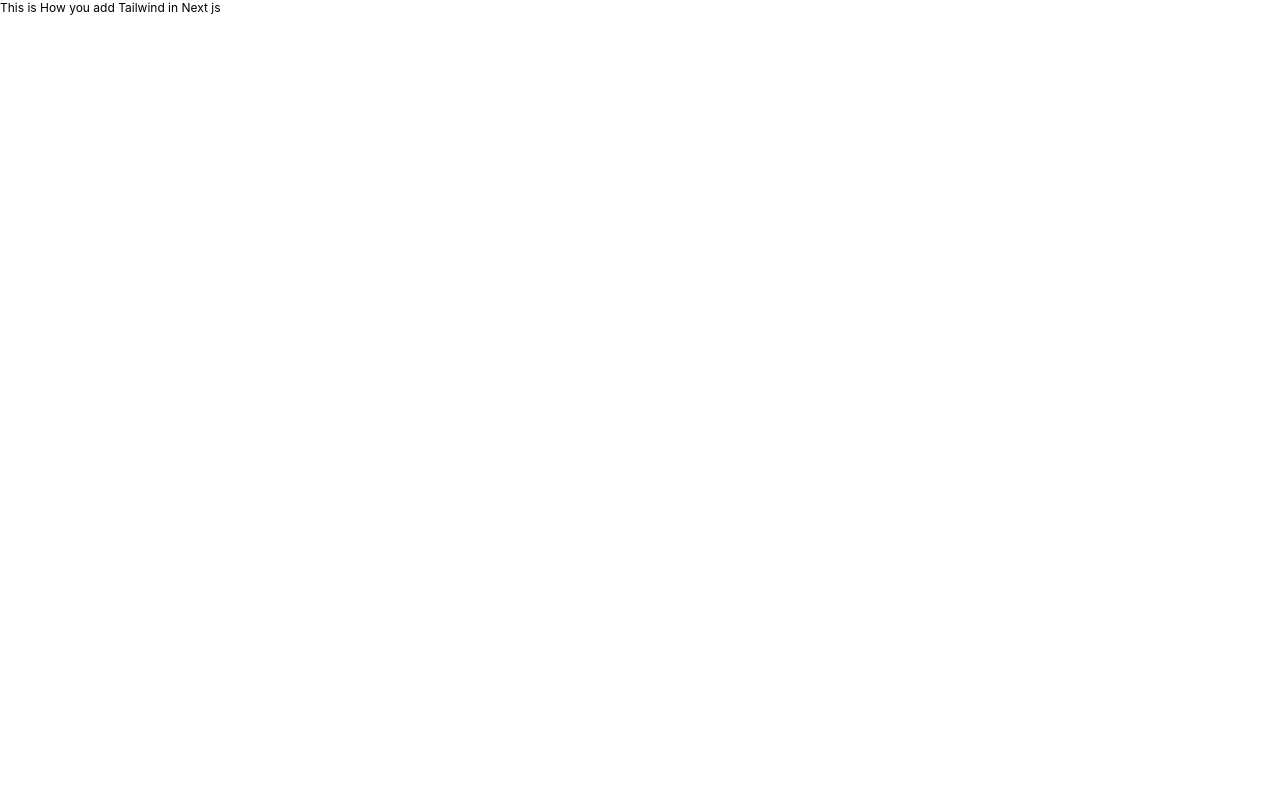
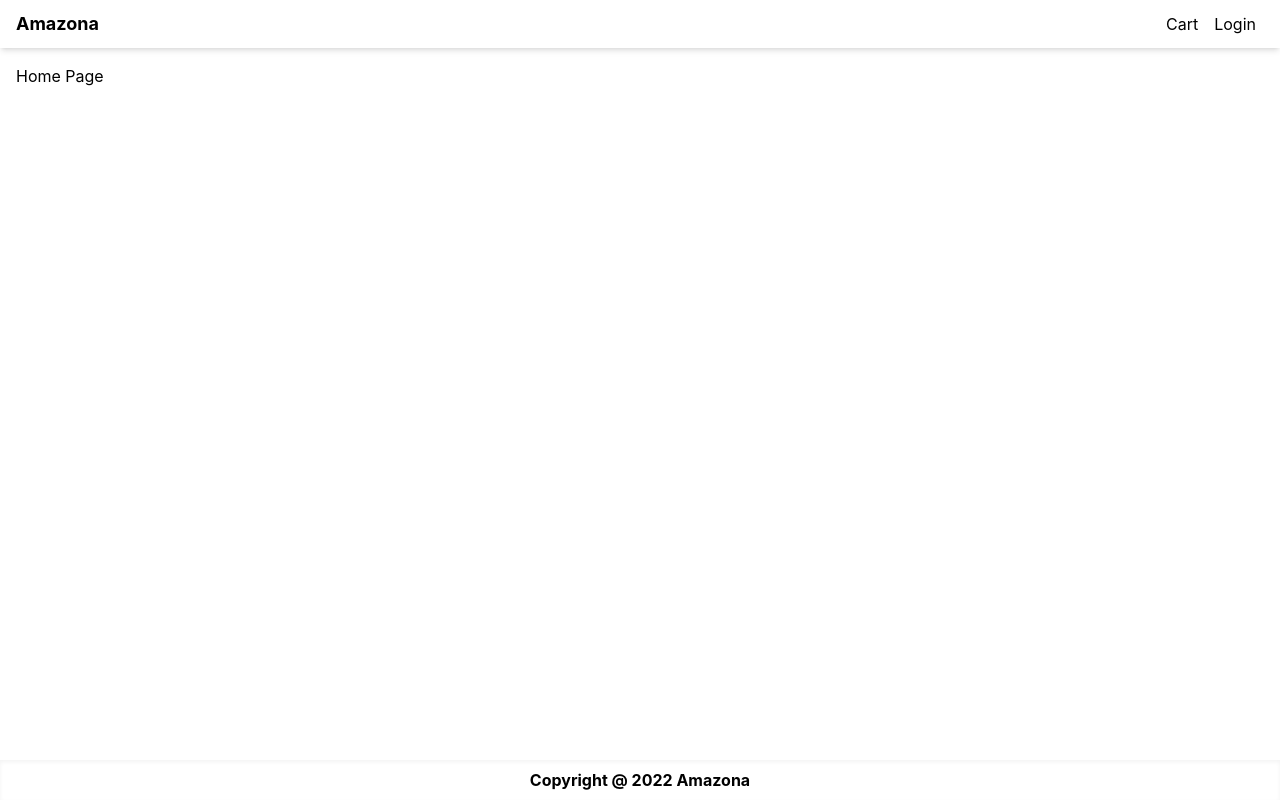
Before and after one commit to utsv51198/amezona-ecommerce, a Next.js app: page / in a window 1280 px wide. Built offline with nearby package versions, Linux system fonts and the light colour scheme.

Commit message:
Layout Component

```diff
--- /dev/null
+++ b/components/Layout.js
@@ -0,0 +1,44 @@
+import React from 'react';
+import Head from 'next/head';
+import Link from 'next/link';
+
+const Layout = ({ title, children }) => {
+  return (
+    <>
+      <Head>
+        <title>{title ? title + '-Amazona' : 'Amazona'}</title>
+        <meta
+          name="description"
+          content="Ecommerce Website"
+        />
+        <link
+          rel="icon"
+          href="/favicon.ico"
+        />
+      </Head>
+      <div className="flex min-h-screen flex-col justify-between">
+        <header>
+          <nav className="flex h-12 items-center px-4 justify-between shadow-md">
+            <Link href="/">
+              <a className="text-lg font-bold">Amazona</a>
+            </Link>
+            <div>
+              <Link href="/cart">
+                <a className="px-2">Cart</a>
+              </Link>
+              <Link href="/login">
+                <a className="px-2">Login</a>
+              </Link>
+            </div>
+          </nav>
+        </header>
+        <main className="container m-auto mt-4 px-4">{children}</main>
+        <footer className="flex h-10 justify-center items-center shadow-inner font-bold">
+          Copyright @ 2022 Amazona
+        </footer>
+      </div>
+    </>
+  );
+};
+
+export default Layout;
--- a/pages/index.js
+++ b/pages/index.js
@@ -1,21 +1,5 @@
-import Head from 'next/head';
-import Image from 'next/image';
+import Layout from '../components/Layout';
 
 export default function Home() {
-  return (
-    <div>
-      <Head>
-        <title>Create Next App</title>
-        <meta
-          name="description"
-          content="Generated by create next app"
-        />
-        <link
-          rel="icon"
-          href="/favicon.ico"
-        />
-      </Head>
-      <h1 className="text-xs">This is How you add Tailwind in Next js</h1>
-    </div>
-  );
+  return <Layout title="Home Page">Home Page</Layout>;
 }
```
Also changed, not shown: .eslintrc.json.
